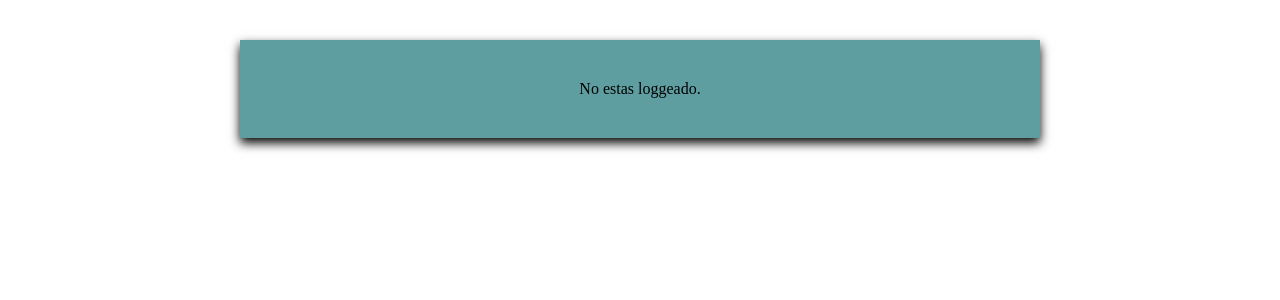
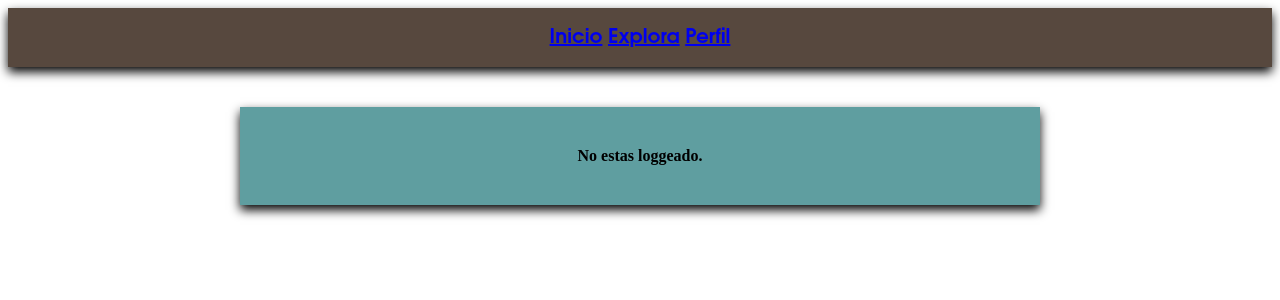
Before and after one commit to iozalla/lolipop-revised, a PHP site: page /editProfile.php in a window 1280 px wide. Shown: the top 300 px of the page. Run offline with PHP 8.4, Linux system fonts and the light colour scheme.

Commit message:
Creacion cabecera

```diff
--- a/app/editProfile.php
+++ b/app/editProfile.php
@@ -1,6 +1,15 @@
 <?php session_start(); ?>
 
 <?php
+echo "<div id='cabecera'>
+  <div>
+    <center>
+    <b><n><a class='active' href='#home'>Inicio</a>
+    <b><n><a href='#contact'>Explora</a>
+    <b><n><a href='#about'>Perfil</a>
+    </center>
+    </div>
+  </div>";
 echo '<div id="cajita">';
 echo '<center>';
 echo '<link rel="stylesheet" type="text/css" href="style.css">';
@@ -47,6 +56,7 @@ if (isset($_SESSION['loggedin']) && $_SESSION['loggedin'] == true) {
         </head>
 
       <body background='images/fondo.gif'>
+
         <form>
             <div id='cajita'>
 
--- a/app/style.css
+++ b/app/style.css
@@ -22,7 +22,15 @@ p {margin: 5px;}
   padding-top:40px;
   padding-bottom:40px;
   }
-
+  #cabecera {
+    background-color:#57483E;
+    text-align: center
+    height:auto;
+    margin-left:auto;
+    margin-right:auto;
+    box-shadow:black 0px 5px 10px;
+    padding: 20px 10px;
+    }
 #textbox_grande {
     height:2000px;
     font-size:14pt;
```
